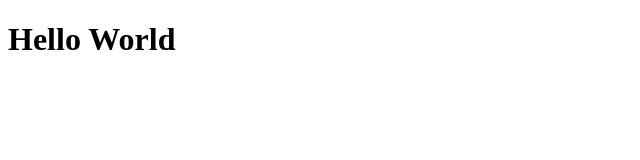
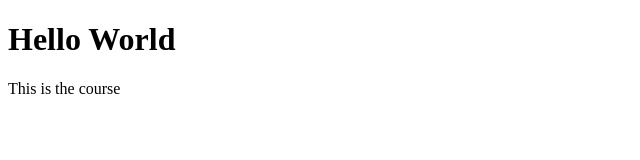
Before and after one commit to sheharzad-developer/github-demo, a plain HTML site: page index.html in a window 1280 px wide. Shown: the whole page, without its empty margins (0-640 px from the left). Drawn offline with Linux system fonts and the light colour scheme.

```diff
--- a/index.html
+++ b/index.html
@@ -1,12 +1,16 @@
 <!DOCTYPE html>
 <html lang="en">
+
 <head>
     <meta charset="UTF-8">
     <meta http-equiv="X-UA-Compatible" content="IE=edge">
     <meta name="viewport" content="width=device-width, initial-scale=1.0">
     <title>First Commit</title>
 </head>
+
 <body>
     <h1>Hello World</h1>
+    <p>This is the course</p>
 </body>
+
 </html>
```
